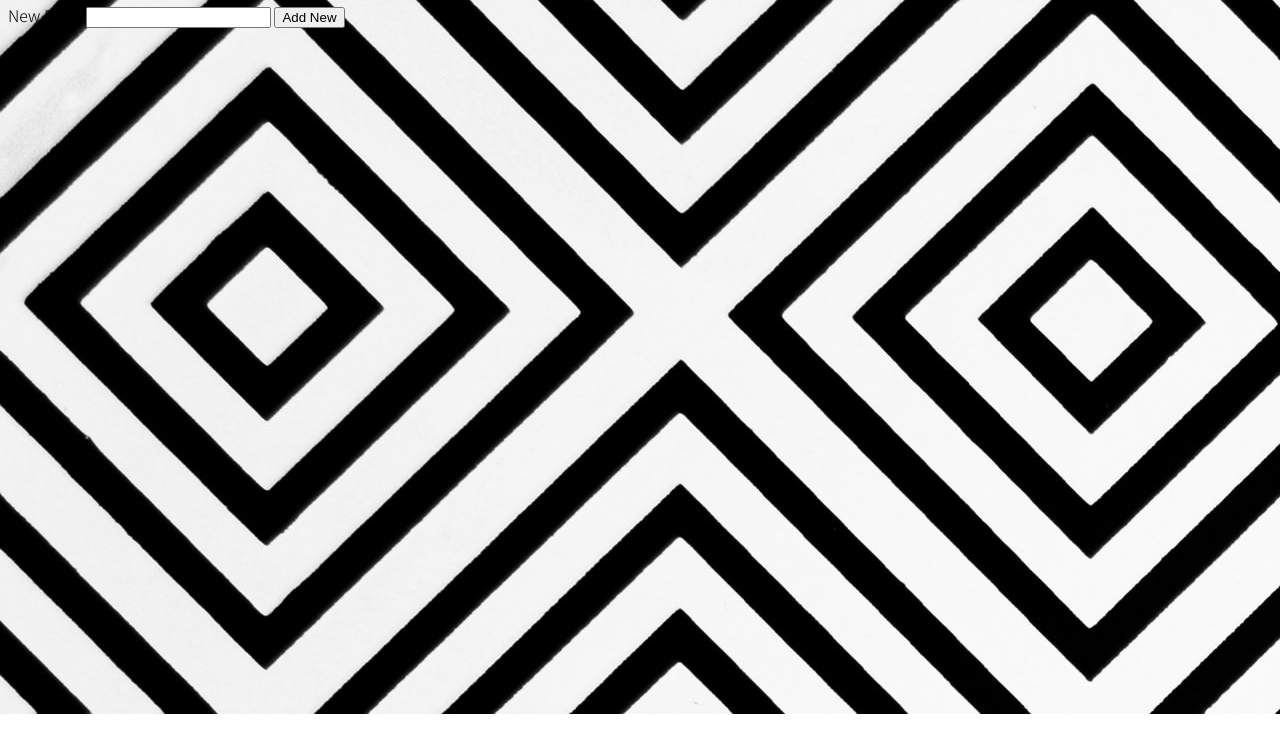
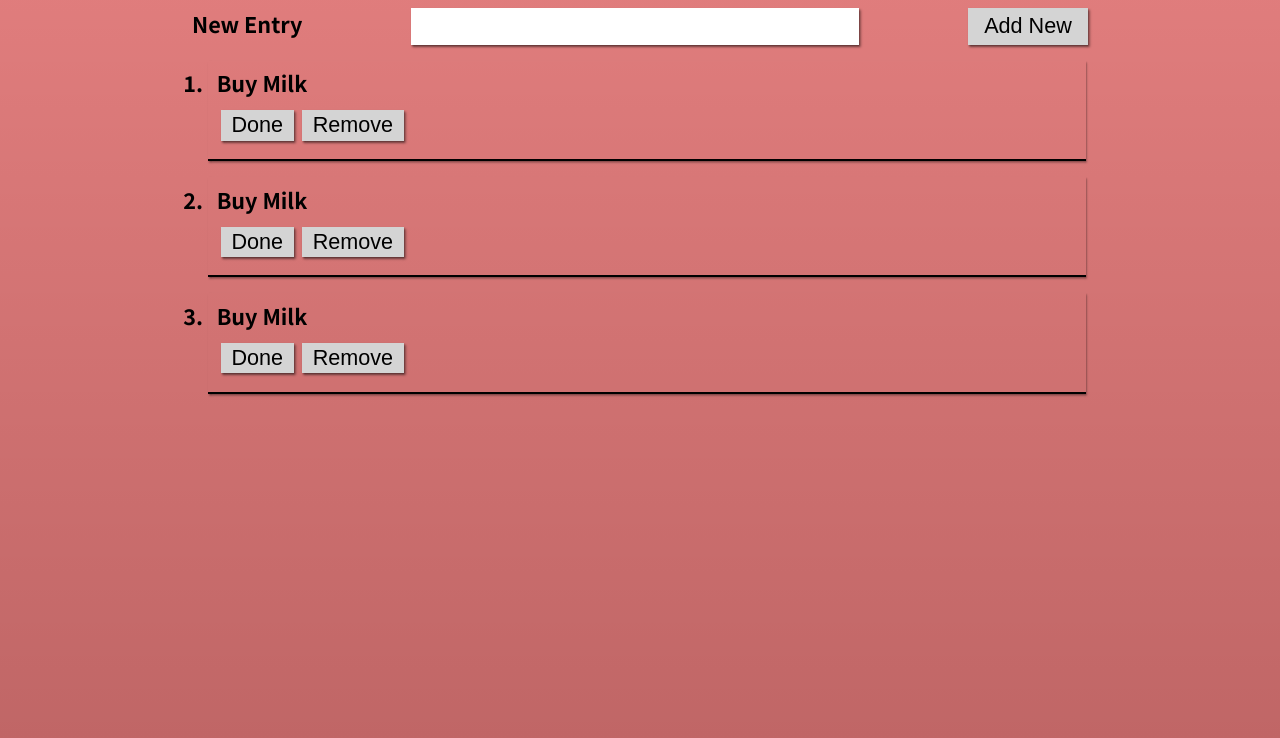
Before and after one commit to hussain04168/currentProjects, a plain HTML site: page index.html in a window 1280 px wide. Shown: the part 86-824 px from the top of the page. Before the commit the page ends 800 px from the top, so only its background shows below. Drawn offline with Linux system fonts and the light colour scheme.

Commit message:
Styled and structured todo entries section

```diff
--- a/index.html
+++ b/index.html
@@ -21,5 +21,29 @@
         <button type="submit" class="submit-btn">Add New</button>
       </div>
     </form>
+
+    <ol class="list-container">
+      <li class="list-item">
+        <div>
+          <p class="">Buy Milk</p>
+          <button class="done-btn">Done</button
+          ><button class="remove-btn">Remove</button>
+        </div>
+      </li>
+      <li class="list-item">
+        <div>
+          <p class="">Buy Milk</p>
+          <button class="done-btn">Done</button
+          ><button class="remove-btn">Remove</button>
+        </div>
+      </li>
+      <li class="list-item">
+        <div>
+          <p class="">Buy Milk</p>
+          <button class="done-btn">Done</button
+          ><button class="remove-btn">Remove</button>
+        </div>
+      </li>
+    </ol>
   </body>
 </html>
--- a/todo.css
+++ b/todo.css
@@ -1,6 +1,110 @@
+*,
+*::before,
+*::after {
+  box-sizing: border-box;
+  margin: 0;
+  padding: 0;
+}
+
+:root {
+  --btnBackgroundColor: hsl(0, 0%, 83%);
+  --btnBackgroundColorDilute: hsl(0, 0%, 89%);
+}
+
 body {
   font-family: "Noto Sans JP", sans-serif;
-  background: url(todoBackground.jpg);
+  background: linear-gradient(
+    to bottom,
+    rgba(200, 0, 0, 0.5),
+    rgba(150, 0, 0, 0.6)
+  );
   background-repeat: no-repeat;
-  background-size: auto;
+  margin: 0;
+  font-weight: 700;
+  min-height: 100vh;
 }
+
+.entries-div {
+  display: flex;
+  justify-content: center;
+  justify-content: space-between;
+  /* background-color: aquamarine; */
+  width: 70vw;
+  margin: 0 auto;
+}
+.page-title {
+  text-align: center;
+  margin: 1.5rem 0;
+}
+
+label {
+  font-size: 1.35rem;
+  font-weight: 700;
+}
+
+#new-entry {
+  margin: 0 1rem;
+  outline: none;
+  box-shadow: 0.5px 1px 1.5px rgba(0, 0, 0, 0.3),
+    1px 1.5px 2px rgba(0, 0, 0, 0.2), 1.5px 2px 2.5px rgba(0, 0, 0, 0.3);
+  border: none;
+  font-size: 1.35rem;
+  padding: 0.25em 0;
+  width: 50%;
+}
+
+.submit-btn {
+  font-weight: 500;
+  padding: 0.25em 0.75em;
+  font-size: 1.35rem;
+  border: none;
+  outline: none;
+  box-shadow: 0.5px 1px 1.5px rgba(0, 0, 0, 0.3),
+    1px 1.5px 2px rgba(0, 0, 0, 0.2), 1.5px 2px 2.5px rgba(0, 0, 0, 0.3);
+  transition: all 0.25s ease-in-out;
+  background-color: var(--btnBackgroundColor);
+}
+
+.submit-btn:focus,
+.submit-btn:hover {
+  background-color: var(--btnBackgroundColorDilute);
+}
+
+/**********************
+  list Container style
+***********************/
+
+.list-container {
+  /* background-color: lightgreen; */
+  width: 70vw;
+  margin: 0 auto;
+  font-size: 1.35rem;
+}
+
+.list-item {
+  /* background-color: lightseagreen; */
+  margin: 1rem;
+  width: 98%;
+  padding: 0.3em 0.4em;
+  border-bottom: 2px solid black;
+  box-shadow: 0.5px 1px 1.5px rgba(0, 0, 0, 0.3),
+    1px 1.5px 2px rgba(0, 0, 0, 0.2);
+}
+
+.done-btn,
+.remove-btn {
+  font-size: inherit;
+  margin: 0.75rem 0.25rem;
+  padding: 0.1em 0.5em;
+  background-color: var(--btnBackgroundColor);
+  border: none;
+  box-shadow: 0.5px 1px 1.5px rgba(0, 0, 0, 0.3),
+    1px 1.5px 2px rgba(0, 0, 0, 0.2), 1.5px 2px 2.5px rgba(0, 0, 0, 0.3);
+}
+
+.done-btn:focus,
+.remove-btn:focus,
+.done-btn:hover,
+.remove-btn:hover {
+  background-color: var(--btnBackgroundColorDilute);
+}
```
